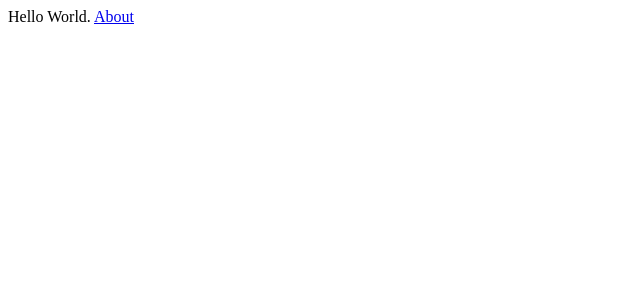
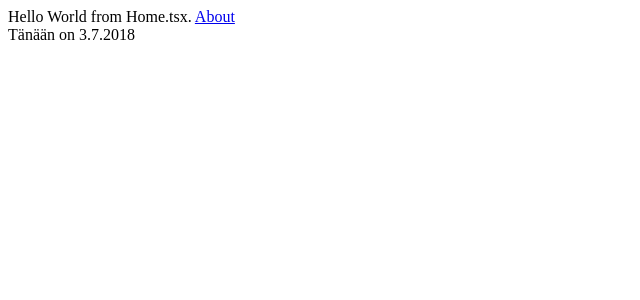
Before and after one commit to JesseRGit/web-loan-system, a Next.js app in the folder with-typescript-app/: page / in a window 1280 px wide. Shown: the top 300 px of the page, without its empty margins (0-640 px from the left). Built offline with nearby package versions, Linux system fonts and the light colour scheme.

Commit message:
react 1a done

```diff
--- a/with-typescript-app/pages/about.tsx
+++ b/with-typescript-app/pages/about.tsx
@@ -1 +1 @@
-export default () => <div>About us</div>
+export default () => <div>About us!</div>
--- a/with-typescript-app/pages/index.tsx
+++ b/with-typescript-app/pages/index.tsx
@@ -1,9 +1,7 @@
-import Link from 'next/link'
+import Home from '../src/Home'
 
 export default () =>
   <div>
-    Hello World.{' '}
-    <Link href="/about">
-      <a>About</a>
-    </Link>
+    <Home>
+    </Home>
   </div>
--- /dev/null
+++ b/with-typescript-app/src/Home.tsx
@@ -0,0 +1,11 @@
+import Link from 'next/link'
+import React1a from './React1a'
+
+export default () =>
+  <div>
+    Hello World from Home.tsx.{' '}
+    <Link href="/about">
+      <a>About</a>
+    </Link>
+    <React1a />
+  </div>
--- /dev/null
+++ b/with-typescript-app/src/React1a.tsx
@@ -0,0 +1,9 @@
+var date = new Date()
+var day = date.getDay()
+var month = date.getMonth()
+var year = date.getFullYear()
+
+export default () =>
+  <div>
+    Tänään on{' '}{day}.{month}.{year}
+  </div>
```
Also changed, not shown: 1 other file (tests, documents, lock files or other folders).
